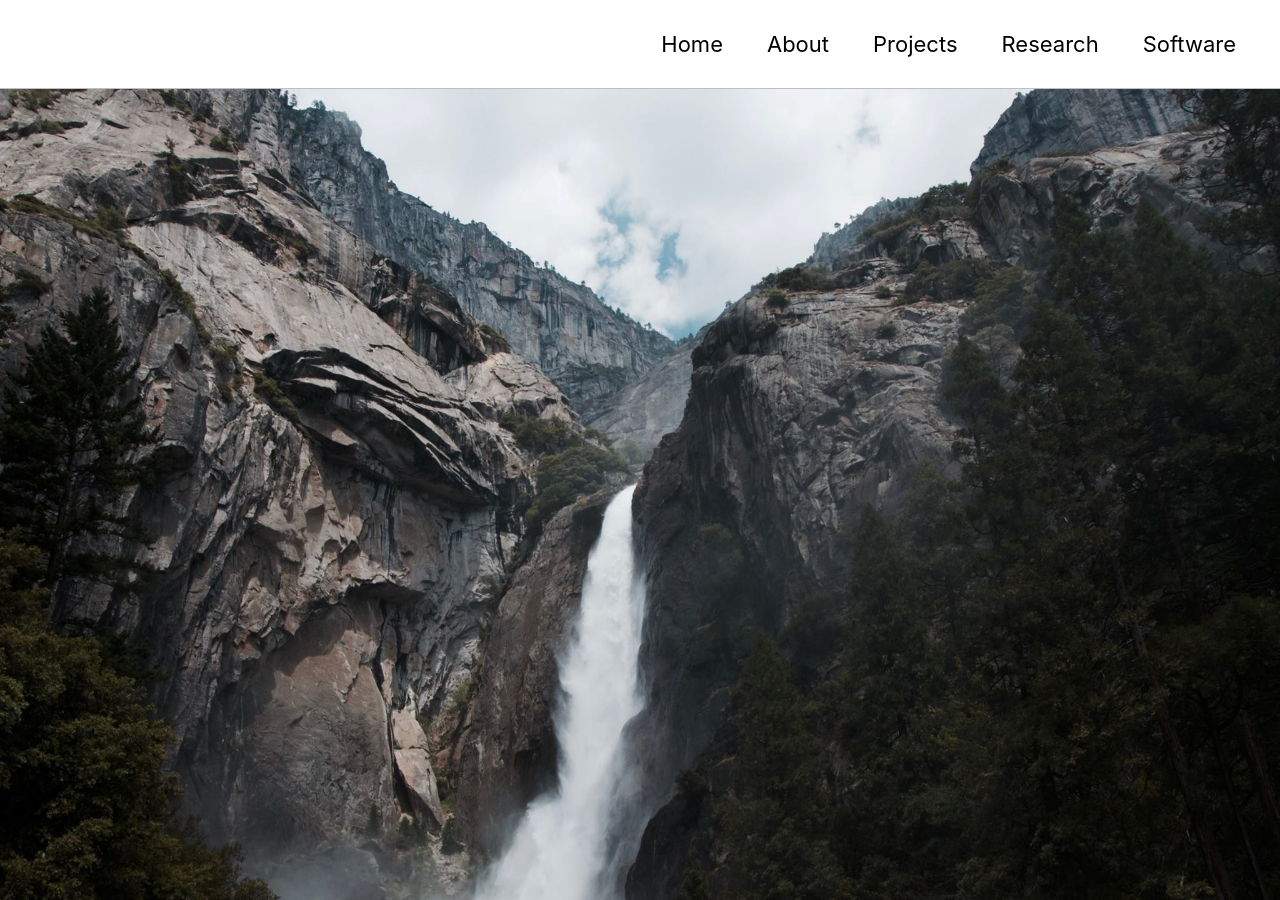
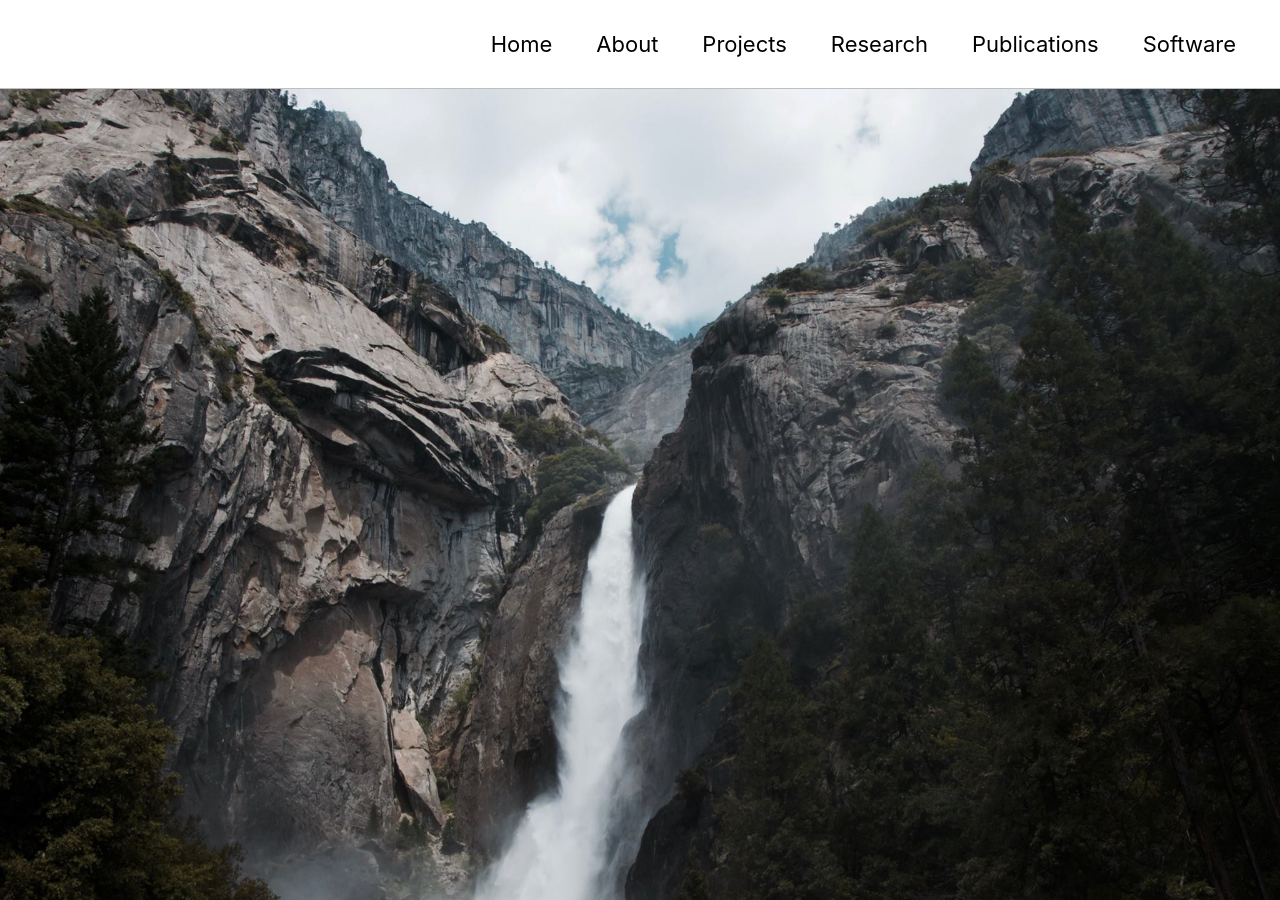
Before and after one commit to aobeysekara/aobeysekara.github.io, a Jekyll site: the page built from index.html, in a window 1280 px wide and 900 px high. Built offline with Jekyll 4.4.1, drawn with Linux system fonts in a browser that asks for light colours; cached includes are drawn as plain includes; nearby versions of some CDN libraries.

Commit message:
adding research and publicaiton page

```diff
--- a/_data/navigation.yml
+++ b/_data/navigation.yml
@@ -25,5 +25,7 @@ main:
     url: /projects
   - title: "Research"
     url: /research
+  - title: "Publications"
+    url: /publications
   - title: "Software"
     url: /software
```
